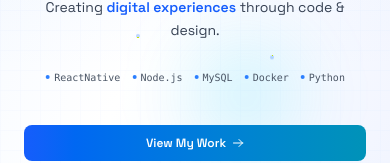
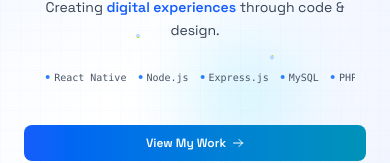
Before and after one commit to kyawhla-commit/khTech-portfolio, a React (Vite) app: page / in a window 390 px wide. Shown: the part 490-653 px from the top of the page. Built offline with nearby package versions, Linux system fonts and the light colour scheme.

Commit message:
add mobile project

```diff
--- a/src/allDetails/index.jsx
+++ b/src/allDetails/index.jsx
@@ -23,6 +23,39 @@ import { FaUbuntu } from "react-icons/fa";
 
 
 export const Projects = [
+
+  {
+    year: "2025",
+    name: "Social Mobile App",
+    description: "A social media app built with React Native, Expo, and TypeScript.",
+    projectFeatures: [
+      {
+        section: "Features",
+        items: [
+          "User authentication (login & register)",
+          "Create, view, and delete posts",
+          "Like posts with animations",
+          "Comment on posts",
+          "User profile with post history",
+          "Pull-to-refresh",
+          "Cross-platform (iOS, Android, Web)",
+        ]
+      },
+      {
+        section: "Tech Stack",
+        items: [
+          "Expo SDK 54",
+          "TypeScript",
+          "Expo Router",
+          "TanStack Query",
+          "React Native Reanimated",
+          "AsyncStorage",
+        ]
+      }
+    ],
+    git: "https://github.com/kyawhla-commit/social-mobile",
+    technologies: ["React Native", "Expo", "TypeScript", "TanStack Query"],
+  },
 
   {
     year: "2025",
@@ -145,7 +178,7 @@ export const Projects = [
   },
 
   {
-    year: "2024",
+    year: "2025",
     name: "Blog & Category Management",
     description: "A full-stack web application featuring a Laravel 12 backend and a simple HTML/JS frontend for managing articles, categories, and user authentication",
     projectFeatures: [
@@ -315,9 +348,9 @@ export const frontendSkills = [
       category: "Infrastructure"
     },
     {
-      name: "Figam",
+      name: "Figma",
       icon: FaFigma,
-      color: "#2496ED",
-      category: "Degsin"
+      color: "#F24E1E",
+      category: "Design"
     },
   ];
--- a/src/components/sections/About.jsx
+++ b/src/components/sections/About.jsx
@@ -272,7 +272,7 @@ export const About = () => {
                       Sales & Marketing Specialist
                     </h3>
                     <span className="text-sm text-gray-500 dark:text-gray-400 bg-gray-100 dark:bg-gray-700 px-2 py-1 rounded">
-                      2022 - Present
+                      2020 - 2022
                     </span>
                   </div>
                   <p className="text-gray-600 dark:text-gray-400 font-medium mb-3">
--- a/src/components/sections/Home.jsx
+++ b/src/components/sections/Home.jsx
@@ -682,12 +682,15 @@ export const Home = () => {
                     "React",
                     "TypeScript",
                     "Laravel",
-                    "ReactNative",
+                    "React Native",
                     "Node.js",
+                    "Express.js",
                     "MySQL",
+                    "PHP",
                     "Docker",
-                    "Python",
-                    "AWS",
+                    "Git",
+                    "Figma",
+                    "Tailwind CSS",
                   ].map((tech, index) => (
                     <div
                       key={index}
```
